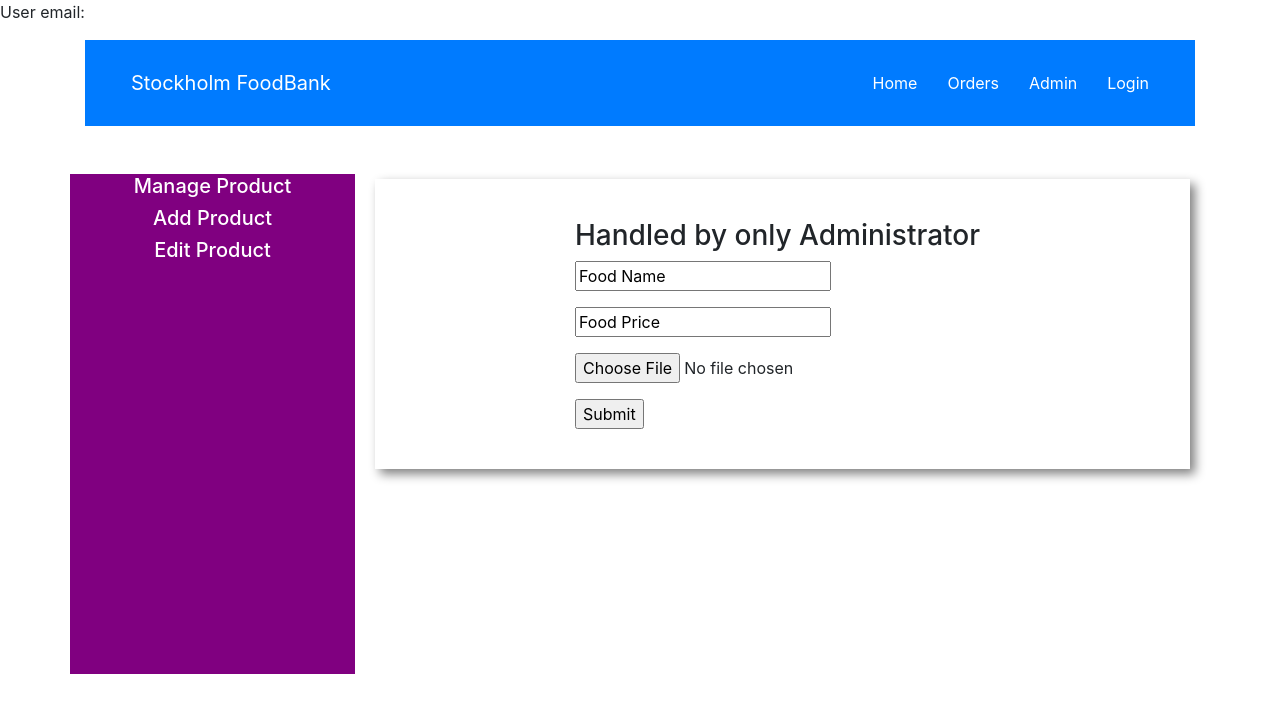
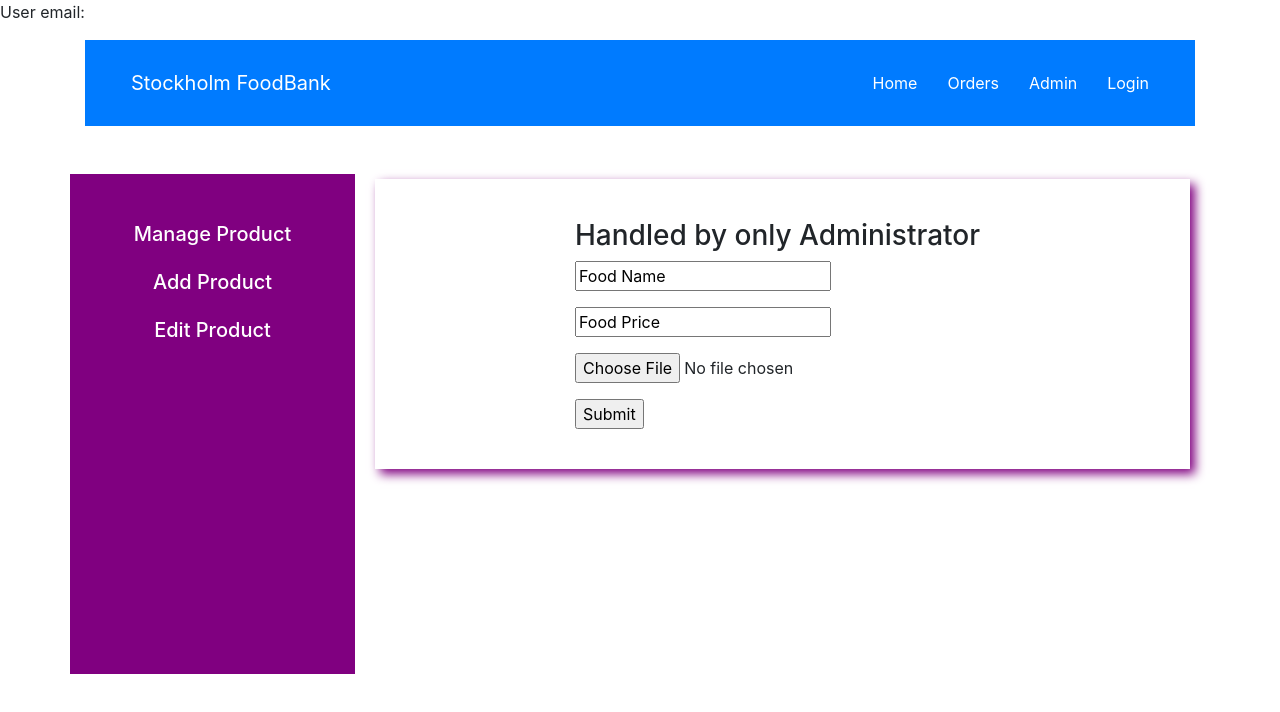
Before and after one commit to khalid0132/food-shop, a React (Create React App) app: page /admin in a window 1280 px wide. Shown: the top 712 px of the page. Built offline with nearby package versions, Linux system fonts and the light colour scheme.

Commit message:
few changes in admin and checkout

```diff
--- a/src/components/Admin/Admin.css
+++ b/src/components/Admin/Admin.css
@@ -5,7 +5,7 @@
     text-align: center;
 }
 .admin-form{
-    box-shadow: 5px 5px 10px gray;
+    box-shadow: 5px 5px 10px purple;
     padding: 40px 200px;
     margin:5px;
 
--- a/src/components/Admin/Admin.js
+++ b/src/components/Admin/Admin.js
@@ -23,7 +23,7 @@ const Admin = () => {
       imageURL: imageURL
     };
     // console.log(data);
-    const url = `http://localhost:7200/admin`;
+    const url = `https://strawberry-cupcake-78732.herokuapp.com/admin`;
 
     // console.log(eventData)
 
@@ -61,10 +61,10 @@ const Admin = () => {
 
             <Container>
             <Row>
-                <Col className="col-md-3 product-design mt-5">
-                    <h5 style={{cursor: 'pointer'}}>Manage Product</h5>
-                    <h5 onClick={handleAdmin} style={{cursor: 'pointer'}}>Add Product</h5>
-                    <h5 style={{cursor: 'pointer'}}>Edit Product</h5>
+                <Col className="col-md-3 product-design mt-5 pt-5">
+                    <h5 className="pb-3" style={{cursor: 'pointer'}}>Manage Product</h5>
+                    <h5 className="pb-3" onClick={handleAdmin} style={{cursor: 'pointer'}}>Add Product</h5>
+                    <h5 className="pb-3" style={{cursor: 'pointer'}}>Edit Product</h5>
                 </Col>
                 <Col className="col-md-9 mt-5">
                   <div className="admin-form">
--- a/src/components/Checkout/Checkout.js
+++ b/src/components/Checkout/Checkout.js
@@ -1,4 +1,6 @@
+import { Button } from 'bootstrap';
 import React, { useContext, useEffect, useState } from 'react';
+import { Container } from 'react-bootstrap';
 import { useForm } from 'react-hook-form';
 import { useHistory, useParams } from 'react-router';
 import { UserContext } from '../../App';
@@ -10,7 +12,7 @@ const Checkout = () => {
     // const {_id, name, price} = {food}
     const [product, setProduct] = useState([]);
     useEffect(()=>{
-        fetch(`http://localhost:7200/foods/${_id}`)
+        fetch(`https://strawberry-cupcake-78732.herokuapp.com/foods/${_id}`)
         .then(res => res.json())
         .then(data => {
             console.log(data)
@@ -35,7 +37,7 @@ const Checkout = () => {
    const newOrder = { ...data };
 
 
-   fetch('http://localhost:7200/addOrder', {
+   fetch('https://strawberry-cupcake-78732.herokuapp.com/addOrder', {
      method: 'POST',
      headers: { 'Content-Type': 'application/json' },
      body: JSON.stringify(newOrder),
@@ -49,14 +51,16 @@ const Checkout = () => {
  };
 
        return (
-        <div>
-            <h1>Checkoutttt</h1>
+      <Container>
+          <div className="App mt-5 admin-form">
+            <h1>Checkout</h1>
             {/* <h3>Name:{product._id} </h3> */}
             <p>Id: {_id}</p>
             <p>Name: {name}</p>
             <p>Price: {price}</p>
 
         </div>
+      </Container>
     );
 };
 
--- a/src/components/Home/Home.js
+++ b/src/components/Home/Home.js
@@ -15,7 +15,7 @@ import ViewFood from '../ViewFood/ViewFood';
 const Home = () => {
     const [foods, setFoods] = useState([]);
     useEffect(()=>{
-        fetch('http://localhost:7200/foods')
+        fetch('https://strawberry-cupcake-78732.herokuapp.com/foods')
         .then(res => res.json())
         .then(data => {
             setFoods(data)
--- a/src/components/Login/Login.js
+++ b/src/components/Login/Login.js
@@ -5,6 +5,8 @@ import firebaseConfig from './firebase.config';
 import { useState } from 'react';
 import { useHistory, useLocation } from 'react-router';
 import { UserContext } from '../../App';
+import './Login.css'
+import { Container } from 'react-bootstrap';
 
 // firebase.initializeApp(firebaseConfig);
 // firebase.initializeApp(firebaseConfig);
@@ -26,10 +28,6 @@ const Login = () => {
 
     //Google function
     const handleGoogleSignIn = () => {
-        console.log('signeddddd')
-
-
-
 
       firebase.auth()
         .signInWithPopup(provider)
@@ -46,10 +44,12 @@ const Login = () => {
     }
     const {email} = user;
     return (
-        <div className="App mt-5">
-            <button onClick = {handleGoogleSignIn} > Sign in with google </button>
+        <Container >
+           <div className="App mt-5 admin-form">
+           <button onClick = {handleGoogleSignIn} > Sign in with google </button>
             <p>E-mail: {email}</p>
-        </div>
+           </div>
+        </Container>
     );
 };
 
--- a/src/components/ViewFood/ViewFood.js
+++ b/src/components/ViewFood/ViewFood.js
@@ -9,7 +9,7 @@ const ViewFood = ({food}) => {
     const [item, setItem] = useState([]);
     const {_id} = food;
     const history = useHistory();
-    const handleBuy =(_id, name, price)=>{
+    const handleBuy =(_id)=>{
         // const url = `/foods/${_id}`;
         history.push(`/checkout/${_id}`);
         // console.log(id)
```
Also changed, not shown: 1 other file (tests, documents, lock files or other folders).
